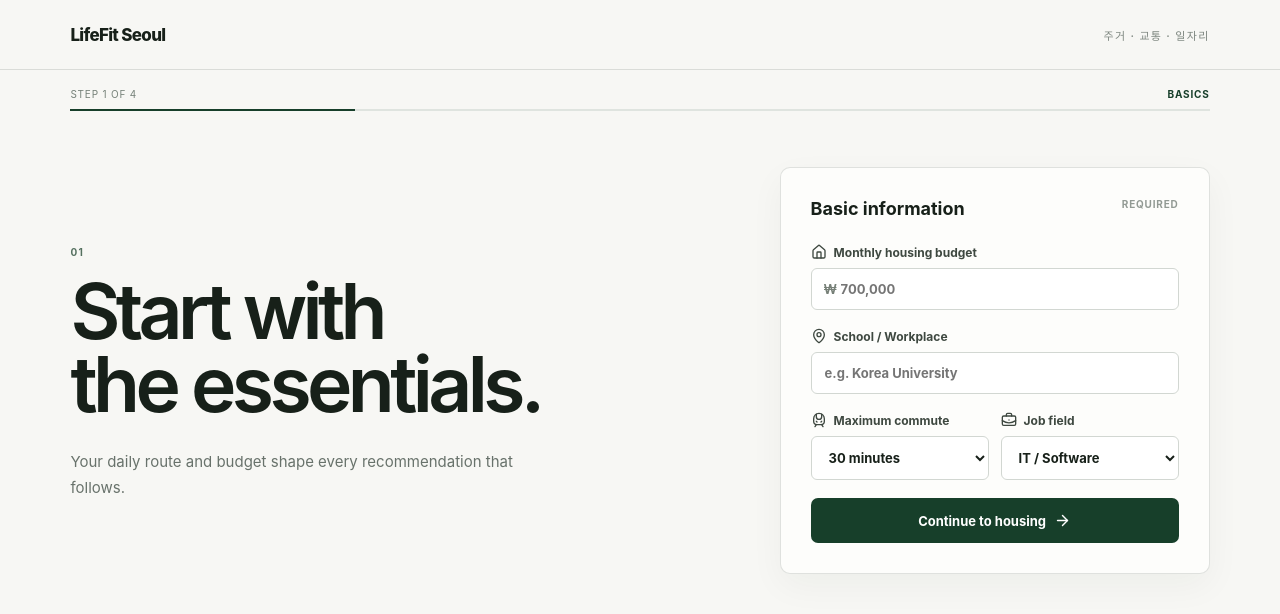
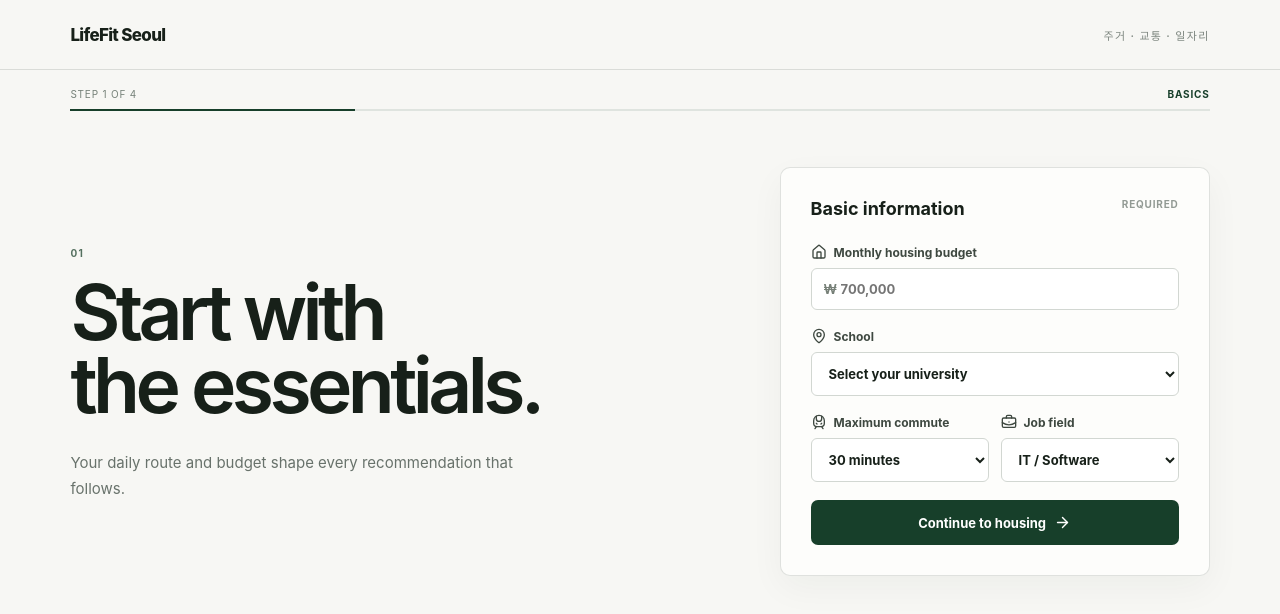
Before and after one commit to HJKB06/Newbiethoning, a React (Vite) app in the folder frontend/: page / in a window 1280 px wide. Both pictures are taken after a click on the button "Start recommendation". Shown: the top 614 px of the page. Built offline with nearby package versions, Linux system fonts and the light colour scheme; no server answers.

Commit message:
Change  uni selection to dropdown

```diff
--- a/frontend/src/pages/BasicInfoPage.jsx
+++ b/frontend/src/pages/BasicInfoPage.jsx
@@ -8,7 +8,18 @@ function BasicInfoPage({ data, onChange, onContinue }) {
       <form className="form-panel" onSubmit={submit}>
         <div className="panel-heading"><span>Basic information</span><span>Required</span></div>
         <label><span className="field-label"><House size={16} />Monthly housing budget</span><div className="currency-field"><span>₩</span><input type="number" min="1" placeholder="700,000" value={data.budget} onChange={(event) => onChange("budget", event.target.value)} required /></div></label>
-        <label><span className="field-label"><MapPin size={16} />School / Workplace</span><input type="text" placeholder="e.g. Korea University" value={data.location} onChange={(event) => onChange("location", event.target.value)} required /></label>
+
+        <label><span className="field-label"><MapPin size={16} />School</span>
+          <select value={data.location} onChange={(event) => onChange("location", event.target.value)} required>
+            <option value="" disabled hidden>Select your university</option>
+            <option value="Korea University">Korea University</option>
+            <option value="Seoul National University">Seoul National University</option>
+            <option value="Yonsei University">Yonsei University</option>
+            <option value="Hanyang University">Hanyang University</option>
+            <option value="Sungkyunkwan University">Sungkyunkwan University</option>
+          </select>
+        </label>
+
         <div className="field-pair">
           <label><span className="field-label"><TrainFront size={16} />Maximum commute</span><select value={data.commute} onChange={(event) => onChange("commute", event.target.value)}><option value="20">20 minutes</option><option value="30">30 minutes</option><option value="40">40 minutes</option><option value="60">60 minutes</option></select></label>
           <label><span className="field-label"><BriefcaseBusiness size={16} />Job field</span><select value={data.job} onChange={(event) => onChange("job", event.target.value)}><option>IT / Software</option><option>Business</option><option>Engineering</option><option>Healthcare</option><option>Education</option></select></label>
```
Also changed, not shown: 1 other file (tests, documents, lock files or other folders).
